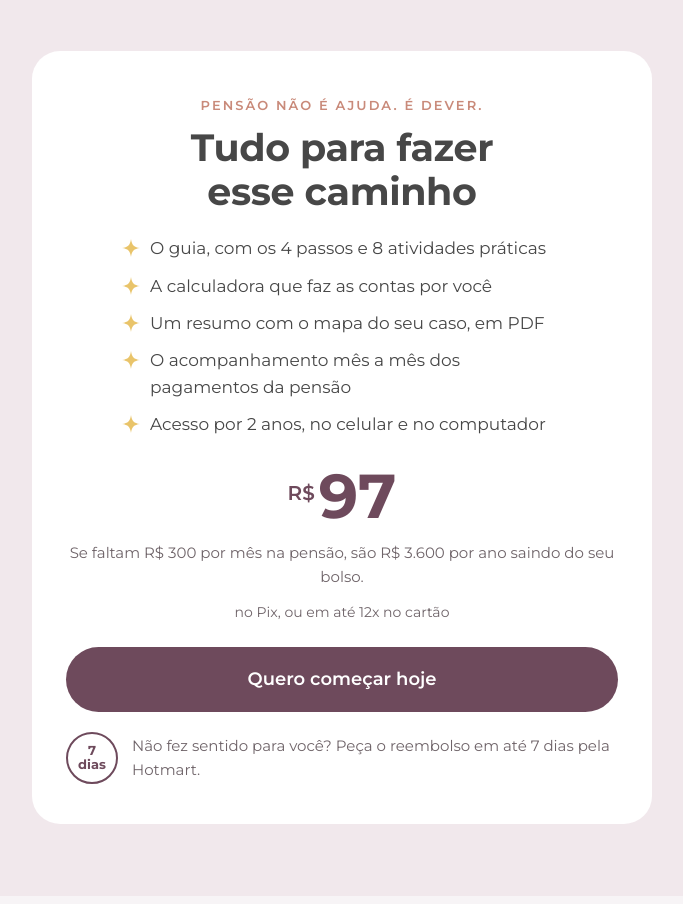
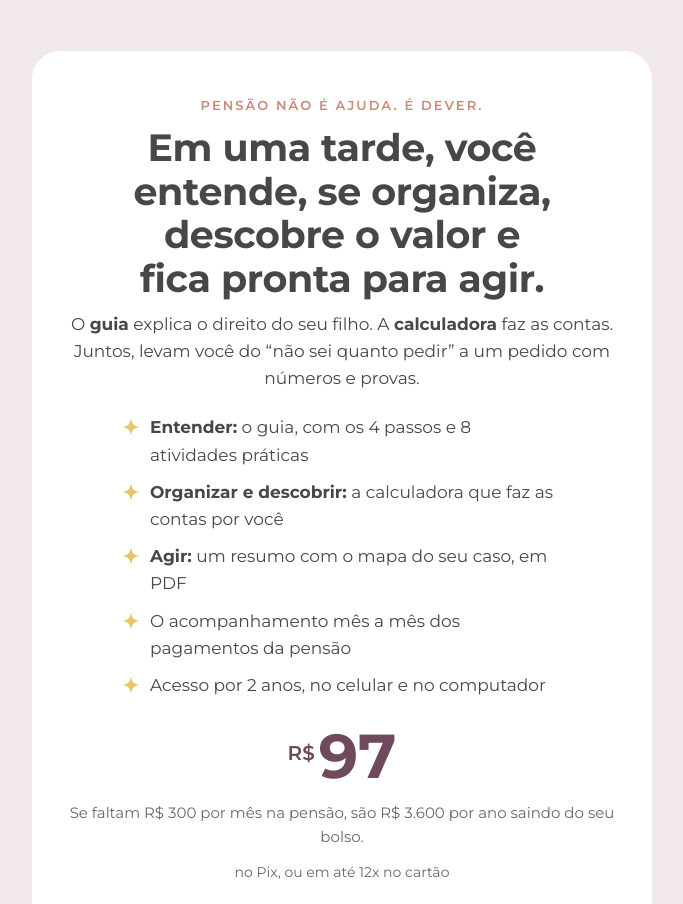
Before and after one commit to nathaliasbritoadv-ship-it/vendas-guia, a plain HTML site: page index.html in a window 1280 px wide. Shown: the part 4840-5744 px from the top of the page, without its empty margins (298-981 px from the left). Drawn offline with Linux system fonts and the light colour scheme.

Commit message:
Oferta: entender, organizar, descobrir e agir com guia + calculadora
Co-Authored-By: Claude Opus 5.5 <noreply@anthropic.com>
Claude-Session: https://claude.ai/code/session_018jTqv8B9BDNZrR89CC4Sgp

```diff
--- a/index.html
+++ b/index.html
@@ -392,11 +392,12 @@ window.CFG={META_PIXEL_ID:"507046828424523",GA4_ID:""};
  <div class="wrap">
   <div class="price">
    <span class="kick">Pensão não é AJUDA. É DEVER.</span>
-   <h2 style="margin-top:8px">Tudo para fazer esse caminho</h2>
+   <h2 style="margin-top:8px">Em uma tarde, você entende, se organiza, descobre o valor e fica pronta para agir.</h2>
+   <p style="margin:10px 0 4px">O <strong>guia</strong> explica o direito do seu filho. A <strong>calculadora</strong> faz as contas. Juntos, levam você do &ldquo;não sei quanto pedir&rdquo; a um pedido com números e provas.</p>
    <ul>
-    <li><svg class="star"><use href="#st"/></svg>O guia, com os 4 passos e 8 atividades práticas</li>
-    <li><svg class="star"><use href="#st"/></svg>A calculadora que faz as contas por você</li>
-    <li><svg class="star"><use href="#st"/></svg>Um resumo com o mapa do seu caso, em PDF</li>
+    <li><svg class="star"><use href="#st"/></svg><span><strong>Entender:</strong> o guia, com os 4 passos e 8 atividades práticas</span></li>
+    <li><svg class="star"><use href="#st"/></svg><span><strong>Organizar e descobrir:</strong> a calculadora que faz as contas por você</span></li>
+    <li><svg class="star"><use href="#st"/></svg><span><strong>Agir:</strong> um resumo com o mapa do seu caso, em PDF</span></li>
     <li><svg class="star"><use href="#st"/></svg>O acompanhamento mês a mês dos pagamentos da pensão</li>
     <li><svg class="star"><use href="#st"/></svg>Acesso por 2 anos, no celular e no computador</li>
    </ul>
```
